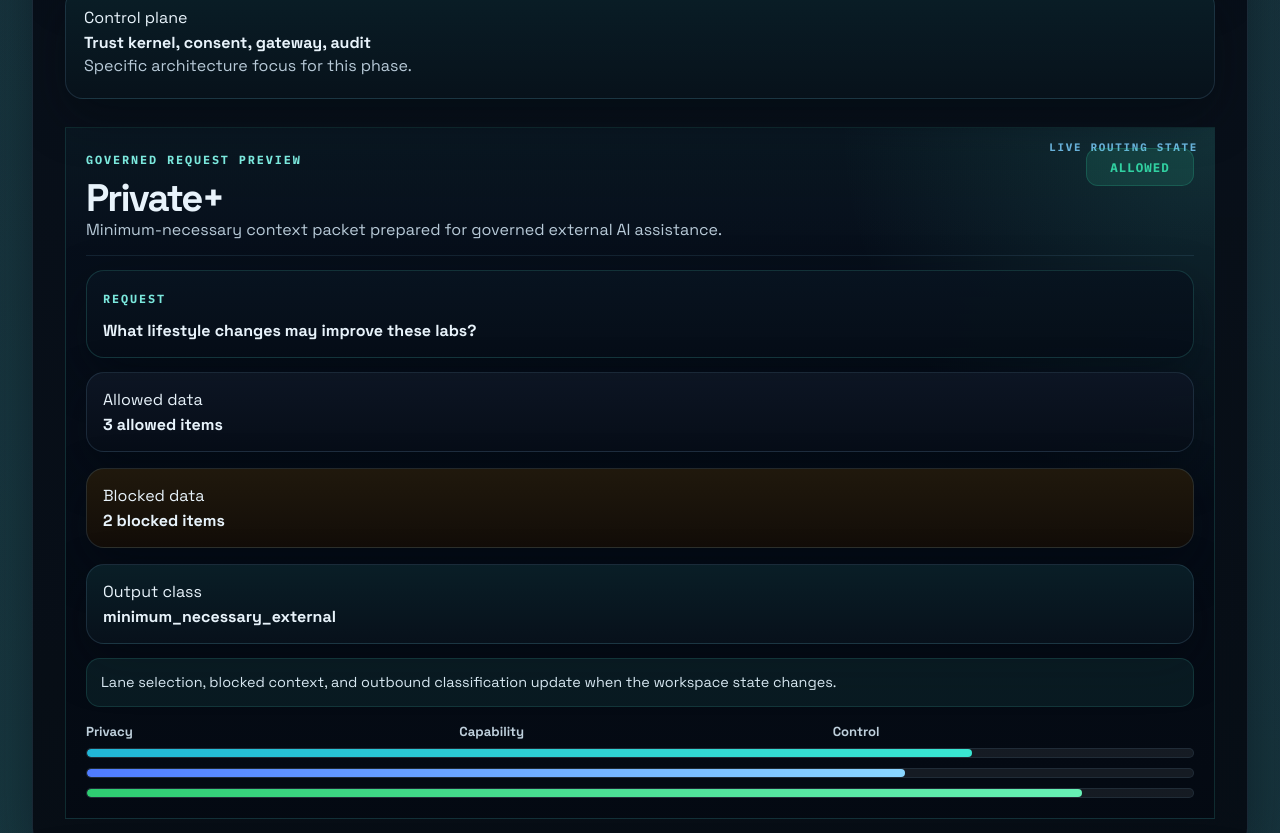
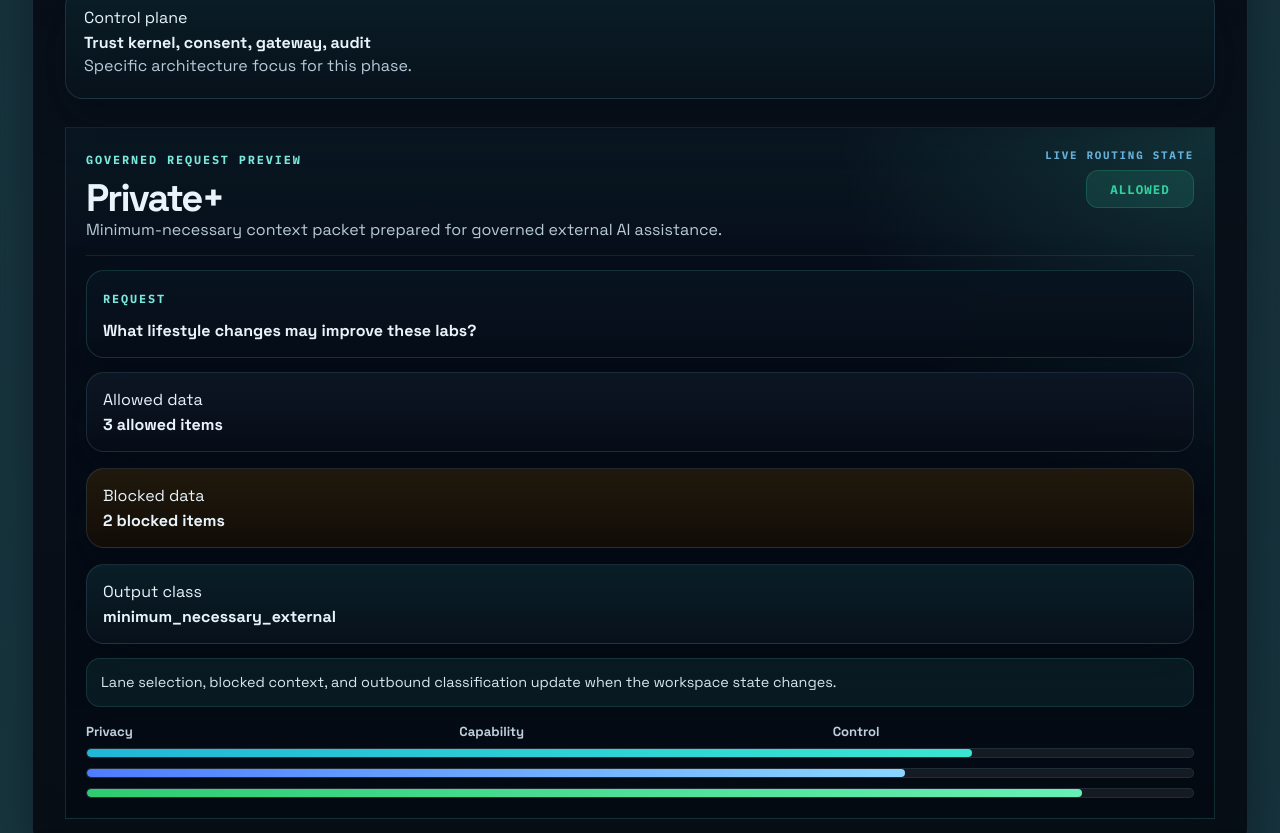
Before and after one commit to gpresearch2025/phase3.75_0316_bg, a plain HTML site: page prototype/index.html in a window 1280 px wide. Shown: the part 1500-2333 px from the top of the page. Drawn offline with Linux system fonts and the light colour scheme.

Commit message:
Fix hero preview status overlap

```diff
--- a/prototype/index.html
+++ b/prototype/index.html
@@ -113,7 +113,10 @@
               <h2 id="hero-lane">Private+</h2>
               <p id="hero-summary">Minimum-necessary context packet prepared for governed external AI assistance.</p>
             </div>
-            <div id="hero-status" class="status-pill status-allow">Allowed</div>
+            <div class="preview-status-stack">
+              <span class="preview-status-label">Live Routing State</span>
+              <div id="hero-status" class="status-pill status-allow">Allowed</div>
+            </div>
           </div>
           <div class="preview-request card-soft">
             <span class="mini-label">Request</span>
--- a/prototype/styles.css
+++ b/prototype/styles.css
@@ -557,19 +557,6 @@ body::after {
   overflow: hidden;
   border: 1px solid rgba(77, 215, 197, 0.16);
 }
-.hero-preview::before {
-  content: "Live Routing State";
-  position: absolute;
-  top: 12px;
-  right: 16px;
-  z-index: 1;
-  font-family: var(--mono);
-  font-size: 0.68rem;
-  font-weight: 700;
-  letter-spacing: 0.16em;
-  text-transform: uppercase;
-  color: rgba(123, 207, 255, 0.82);
-}
 .hero-preview::after {
   content: "";
   position: absolute;
@@ -598,6 +585,21 @@ body::after {
 .preview-head {
   padding-bottom: 12px;
   border-bottom: 1px solid rgba(109, 160, 196, 0.14);
+}
+.preview-status-stack {
+  display: grid;
+  justify-items: end;
+  gap: 8px;
+  flex: 0 0 auto;
+}
+.preview-status-label {
+  font-family: var(--mono);
+  font-size: 0.68rem;
+  font-weight: 700;
+  letter-spacing: 0.16em;
+  text-transform: uppercase;
+  color: rgba(123, 207, 255, 0.82);
+  white-space: nowrap;
 }
 .preview-head h2 {
   max-width: none;
```
